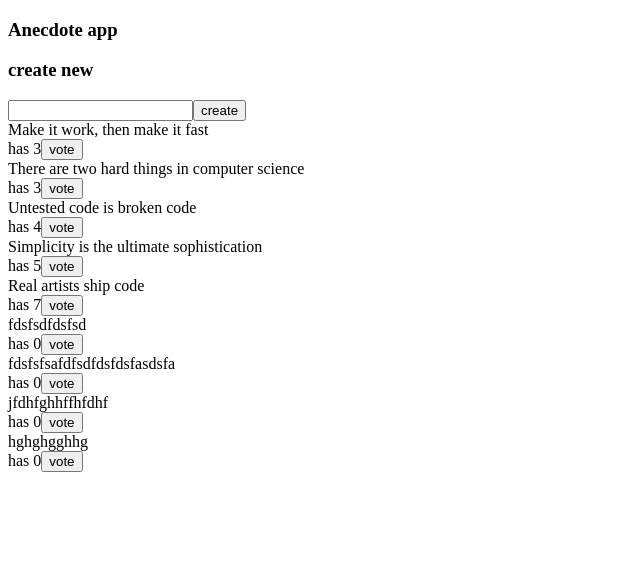
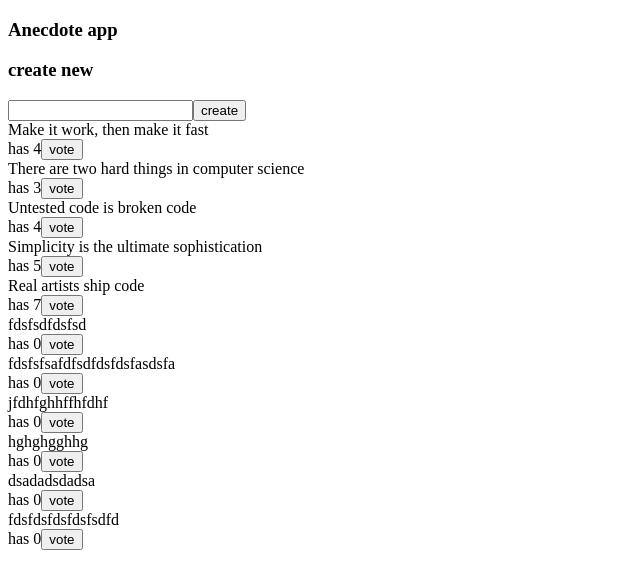
Before and after one commit to aiaiaida/FullStackOpen-part6, a React (Vite) app in the folder query-anecdotes/: page / in a window 1280 px wide. Shown: the top 588 px of the page, without its empty margins (0-640 px from the left). Built offline with nearby package versions, Linux system fonts and the light colour scheme; data requests are answered from the project's data file.

Commit message:
6.22 done

```diff
--- a/query-anecdotes/db.json
+++ b/query-anecdotes/db.json
@@ -3,7 +3,7 @@
     {
       "id": "1d69ebbb-b03e-44f1-8386-aca4a638d896",
       "content": "Make it work, then make it fast",
-      "votes": 3
+      "votes": 4
     },
     {
       "id": "fd93a3eb-bfc6-464f-8789-e90aa59517eb",
@@ -44,6 +44,16 @@
       "content": "hghghgghhg",
       "votes": 0,
       "id": "7dbeb295-6641-499e-83c6-3a0116c25089"
+    },
+    {
+      "content": "dsadadsdadsa",
+      "votes": 0,
+      "id": "c7940fb4-e9ee-4417-be4b-15927e270011"
+    },
+    {
+      "content": "fdsfdsfdsfdsfsdfd",
+      "votes": 0,
+      "id": "f7f9c18f-d19e-49ca-aecc-969dbb3623d4"
     }
   ]
 }
--- a/query-anecdotes/src/components/AnecdoteForm.jsx
+++ b/query-anecdotes/src/components/AnecdoteForm.jsx
@@ -1,6 +1,9 @@
 import { useAnecdotes } from '../hooks/useAnecdotes'
+import useNotify from '../hooks/useNotify'
+
 const AnecdoteForm = () => {
   const { addAnecdote } = useAnecdotes()
+  const { setNotificationTimeout } = useNotify()
 
   const onCreate = (event) => {
     event.preventDefault()
@@ -8,6 +11,7 @@ const AnecdoteForm = () => {
     event.target.reset()
     console.log('new anecdote')
     addAnecdote(content)
+    setNotificationTimeout(`anecdote '${content}' created`)
   }
 
   return (
--- a/query-anecdotes/src/components/Notification.jsx
+++ b/query-anecdotes/src/components/Notification.jsx
@@ -1,4 +1,4 @@
-import useNotification from "../hooks/useNotification"
+import useNotify from "../hooks/useNotify"
 
 const Notification = () => {
   const style = {
@@ -8,7 +8,7 @@ const Notification = () => {
     marginBottom: 5,
   }
 
-  const { notification } = useNotification()
+  const { notification } = useNotify()
 
   if (notification) {
     return <div data-testid="notification" style={style}>{notification}</div>
--- a/query-anecdotes/src/hooks/useAnecdotes.js
+++ b/query-anecdotes/src/hooks/useAnecdotes.js
@@ -1,9 +1,9 @@
 import { useQuery, useMutation, useQueryClient } from "@tanstack/react-query"
 import { getAnecdotes, createAnecdote, updateAnecdote } from "../requests"
-import useNotification from "./useNotification"
+import useNotify from "./useNotify"
 
 export const useAnecdotes = () => {
-  const { setNotificationTimeout } = useNotification()
+  const { setNotificationTimeout } = useNotify()
   const queryClient = useQueryClient()
 
   const result = useQuery({
--- a/query-anecdotes/src/hooks/useNotification.js
+++ b/query-anecdotes/src/hooks/useNotify.js
@@ -1,6 +1,6 @@
 import { useContext } from 'react'
 import NotificationContext from '../NotificationContext'
 
-const useNotification = () => useContext(NotificationContext)
+const useNotify = () => useContext(NotificationContext)
 
-export default useNotification
+export default useNotify
```
